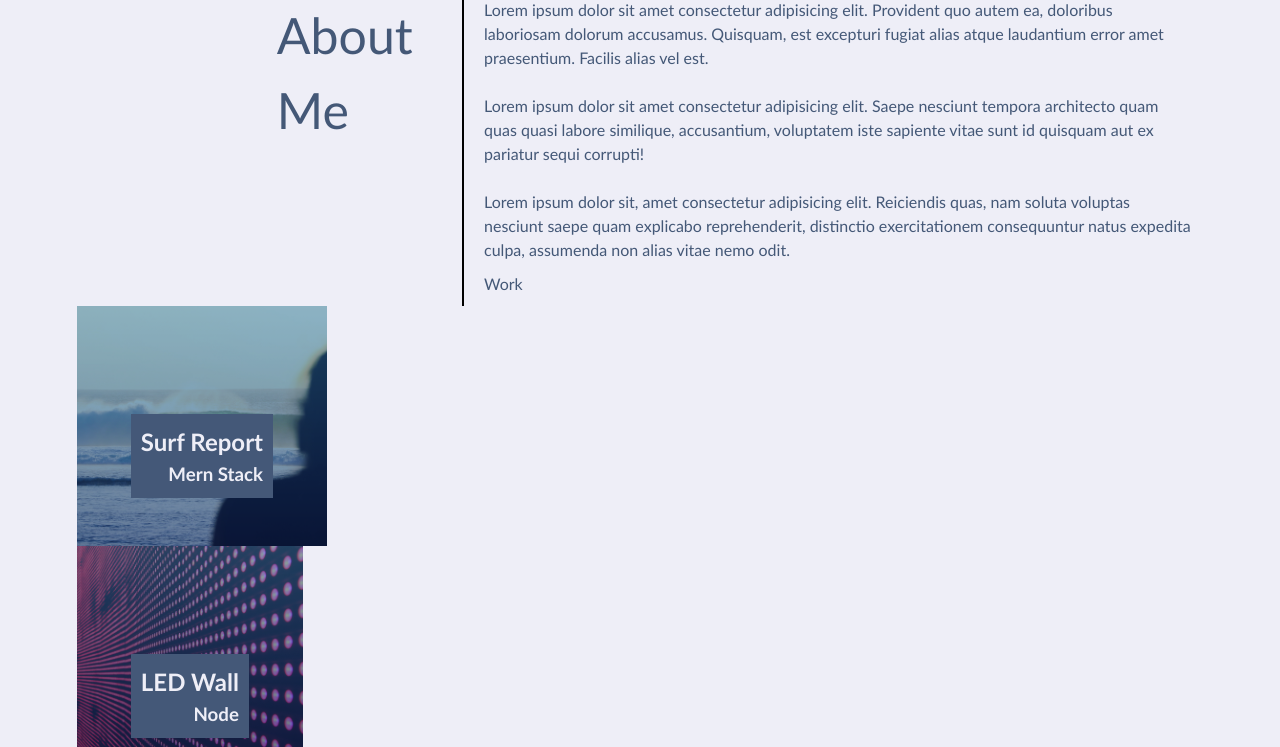
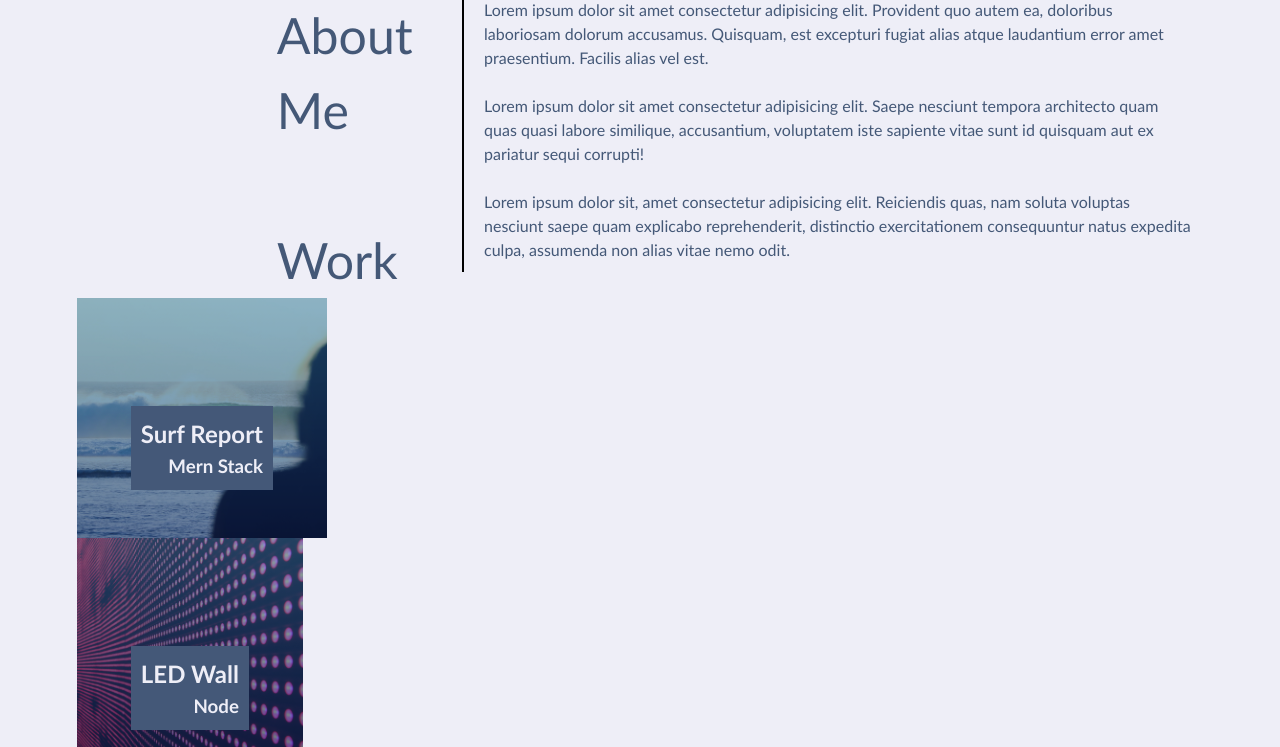
Before and after one commit to Dadams11/Professional_Portfolio, a plain HTML site: page index2.html in a window 1280 px wide. Shown: the part 353-1100 px from the top of the page. Drawn offline with Linux system fonts and the light colour scheme.

Commit message:
updated code

```diff
--- a/index2.html
+++ b/index2.html
@@ -40,6 +40,8 @@
     <div class="contents">
       <div class="content-head">
           <p>About Me</p>
+
+         <br> <p>Work</p>
       </div>
       <div class="content-body">
           <P>Lorem ipsum dolor sit amet consectetur adipisicing elit. Provident quo autem ea, doloribus laboriosam
@@ -51,9 +53,6 @@
               reprehenderit, distinctio exercitationem consequuntur natus expedita culpa, assumenda non alias
               vitae nemo odit.</P>
 
-
-
-            <p>Work</p>
         </div>
   </div>
   </div>
```
